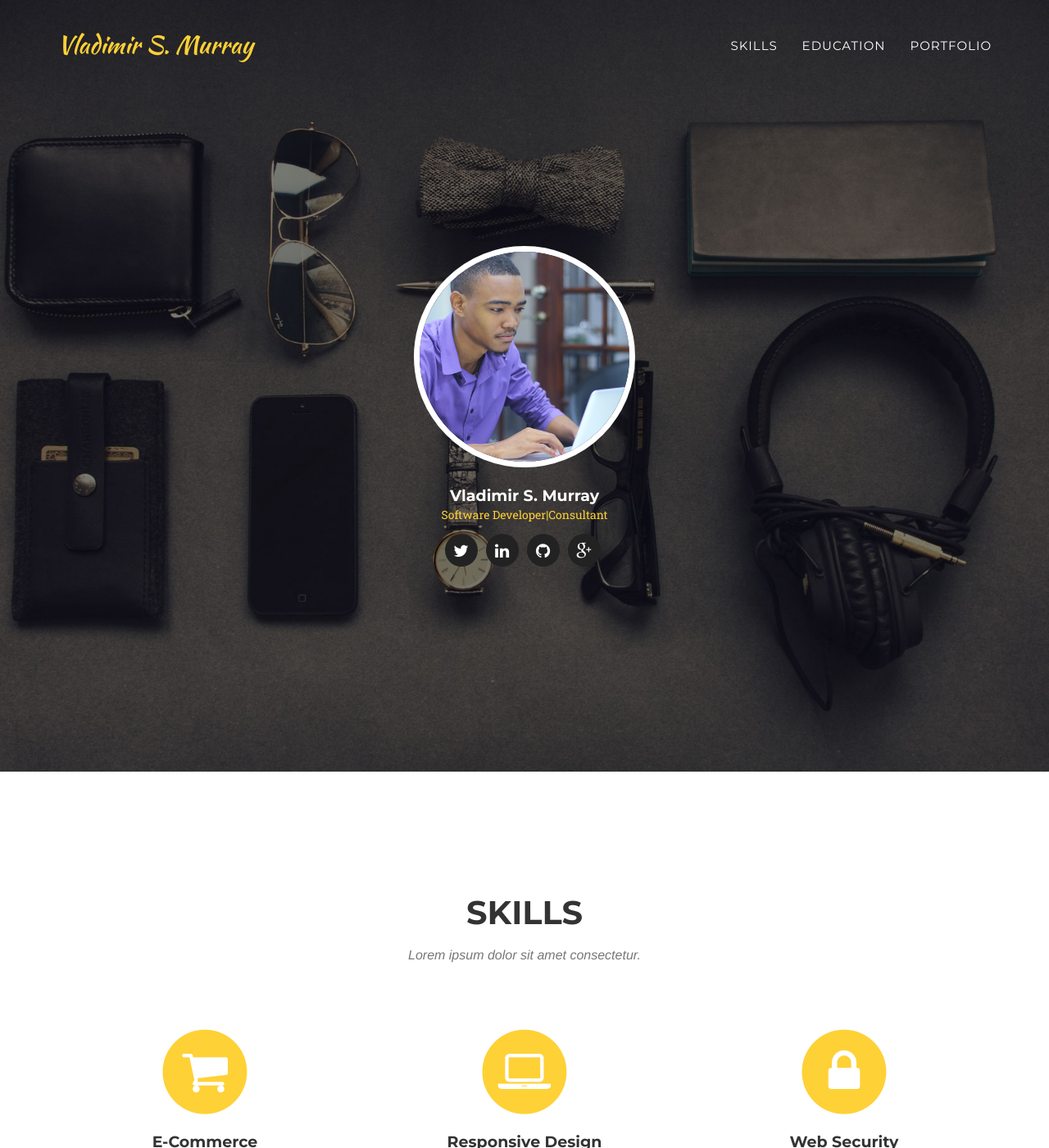
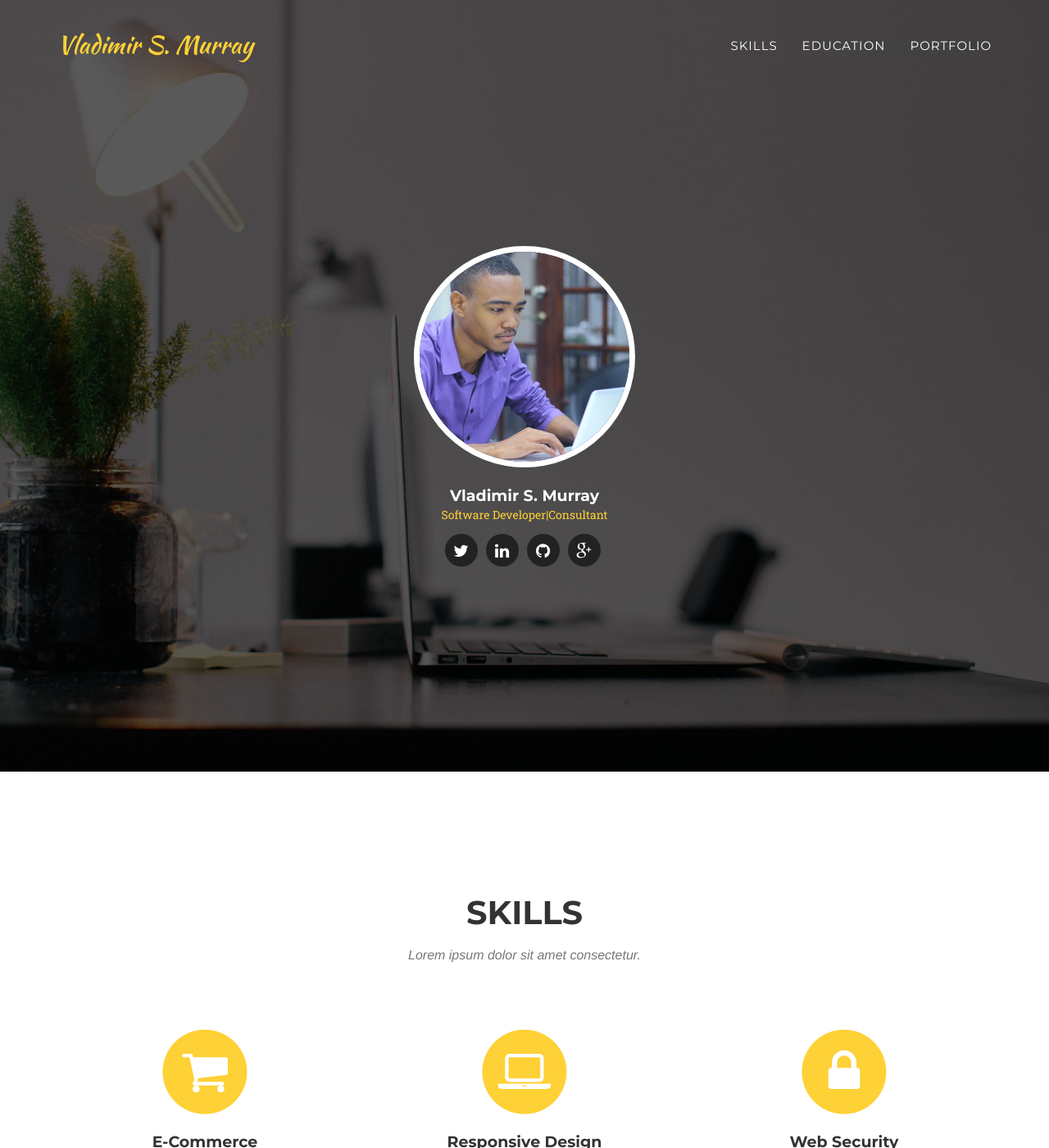
Before and after one commit to vl4d/vl4d.github.io, a Jekyll site: the page built from index.html, in a window 1280 px wide and 1400 px high. Shown: the whole window at 82% size. Built offline with Jekyll 4.4.1, drawn with Linux system fonts in a browser that asks for light colours; some web fonts are replaced.

Commit message:
changed bg from default image

```diff
--- a/_config.yml
+++ b/_config.yml
@@ -1,5 +1,6 @@
 url: https://vl4d.github.io
 baseurl: http://vldmr.info
+#dev-baseurl: /vldmr.io
 
 # Site settings
 title: Vladimir S. Murray
--- a/_includes/css/agency.css
+++ b/_includes/css/agency.css
@@ -266,7 +266,7 @@ header {
     text-align: center;
     color: #fff;
     background-attachment: scroll;
-    background-image: url(../img/header-bg.jpg);
+    background-image: url({{site.baseurl}}/img/header-bg-2.jpg);
     background-position: center center;
     background-repeat: none;
     -webkit-background-size: cover;
```
Also changed, not shown: img/header-bg-2.jpg.
